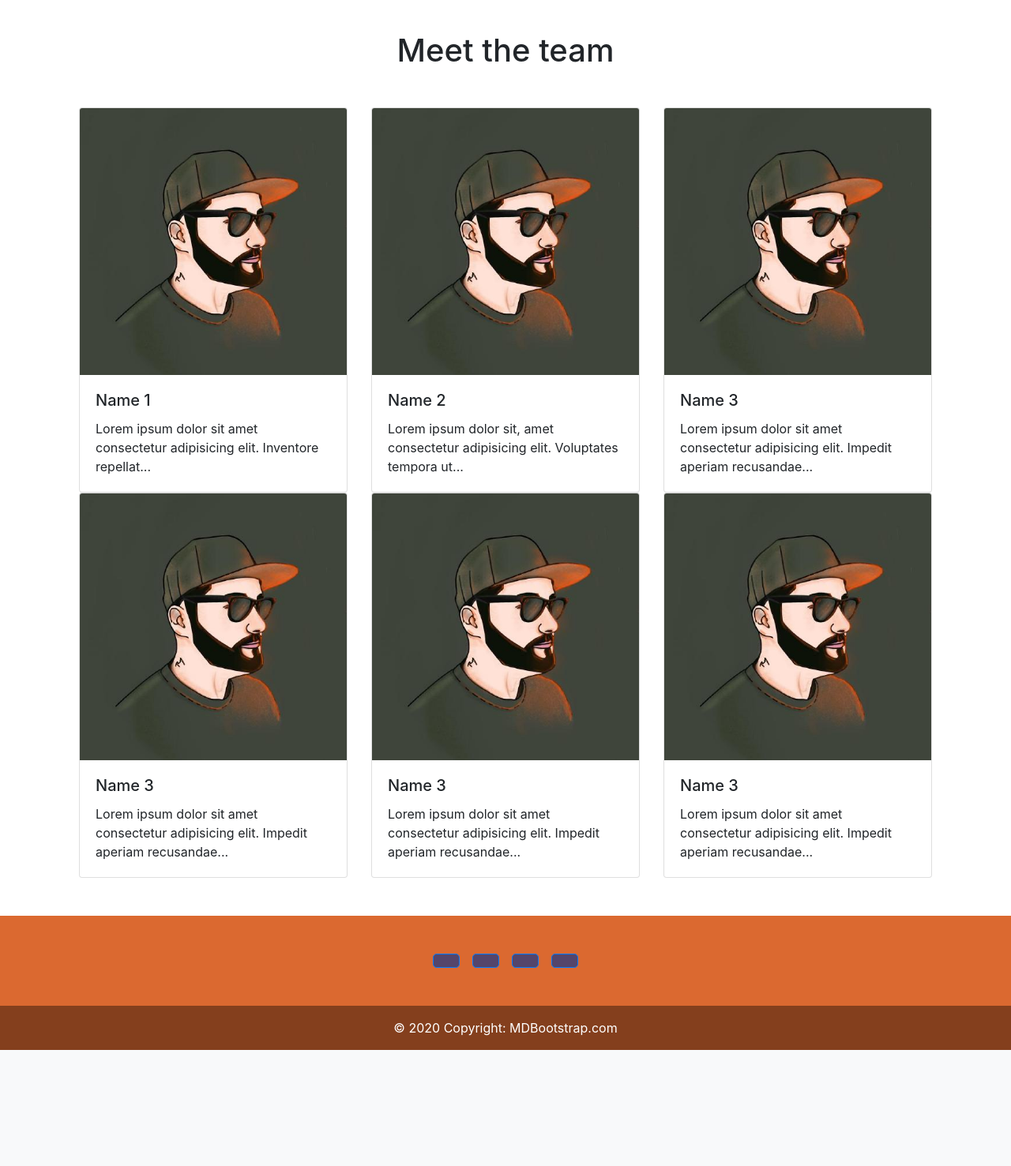
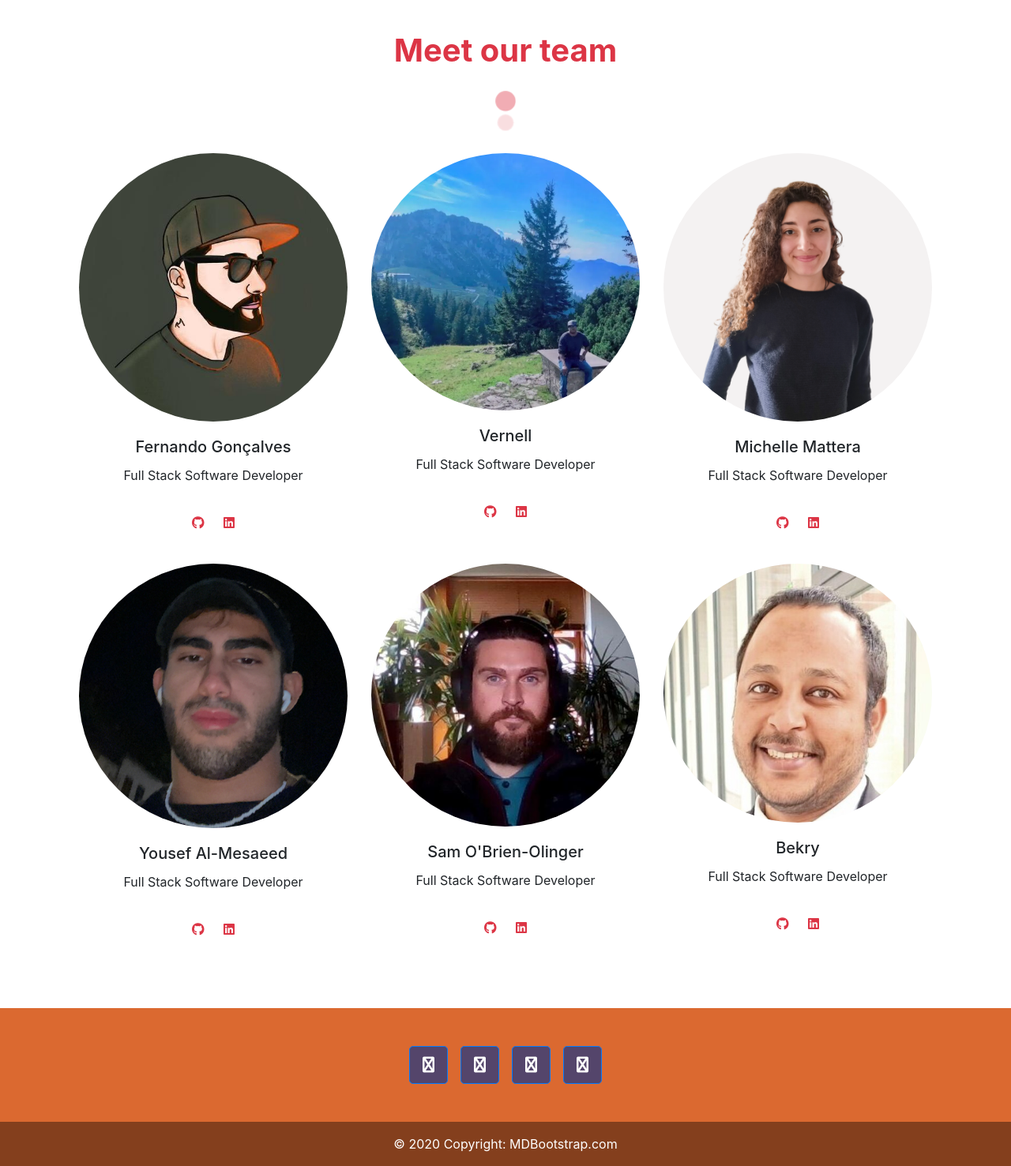
Before and after one commit to VCGithubCode/the-love-bugs, a Django app: page /about/ in a window 1280 px wide. Shown: the part 56-1533 px from the top of the page at 79% size. Before the commit the page ends 1386 px from the top, so only its background shows below. Run offline with Django 3.2, Linux system fonts and the light colour scheme; some libraries are stand-ins or nearby versions.

Commit message:
Adjusting the about and contact pages

```diff
--- a/home/templates/home/about.html
+++ b/home/templates/home/about.html
@@ -14,83 +14,113 @@
 
 {% block content %}
 <div class="container mt-5 mb-6 text-center">
-  <h1>Meet the team</h1>
+  <h1 class="text-danger section-title h1-responsive font-weight-bold text-center my-4">Meet our team</h1><div class="spinner-grow text-danger" role="status">
+    <span class="sr-only">Loading...</span><div class="spinner-grow text-danger" role="status">
+      <span class="sr-only">Loading...</span>
+    </div><div class="spinner-grow text-danger" role="status">
+  <span class="sr-only">Loading...</span>
+</div>
+  </div>
 </div>
 
 <div class="container mt-5">
   <div class="row row-cols-1 row-cols-sm-2 row-cols-md-3 g-4 move-card-down">
     <!-- Team member 1 -->
     <div class="col">
-      <div class="card">
+      <div class="card border-0">
         <!-- Card content for team member 1 -->
-        <img src="{% static '/images/ava1.jpg' %}" class="card-img-top" alt="...">
+        <img src="{% static '/images/fernando.jpg' %}" class="card-img-top rounded-circle img-fluid" alt="...">
         <div class="card-body">
-          <h5 class="card-title">Name 1</h5>
-          <p class="card-text">Lorem ipsum dolor sit amet consectetur adipisicing elit. Inventore repellat...</p>
+          <h5 class="card-title text-center">Fernando Gonçalves</h5>
+          <p class="card-text text-center">Full Stack Software Developer</p>
+          <div class="card-body text-center">
+            <a href="https://github.com/Goncalves95" class="card-link text-danger" target="_blank"><i class="fa-brands fa-github"></i></a>
+            <a href="https://www.linkedin.com/in/fernando-goncalves2202/" class="card-link text-danger" target="_blank"><i class="fa-brands fa-linkedin"></i></a>
+          </div>
         </div>
       </div>
     </div>
 
     <!-- Team member 2 -->
     <div class="col">
-      <div class="card">
+      <div class="card border-0">
         <!-- Card content for team member 2 -->
-        <img src="{% static '/images/ava1.jpg' %}" class="card-img-top" alt="...">
+        <img src="{% static '/images/vc_githubprofile.webp' %}" class="card-img-top rounded-circle img-fluid" alt="...">
         <div class="card-body">
-          <h5 class="card-title">Name 2</h5>
-          <p class="card-text">Lorem ipsum dolor sit, amet consectetur adipisicing elit. Voluptates tempora ut...</p>
+          <h5 class="card-title text-center">Vernell</h5>
+          <p class="card-text text-center">Full Stack Software Developer</p>
+          <div class="card-body text-center">
+            <a href="https://github.com/vcgithubcode" class="card-link text-danger" target="_blank"><i class="fa-brands fa-github"></i></a>
+            <a href="https://github.com/vcgithubcode" class="card-link text-danger" target="_blank"><i class="fa-brands fa-linkedin"></i></a>
+          </div>
         </div>
       </div>
     </div>
 
     <!-- Team member 3 -->
     <div class="col">
-      <div class="card">
+      <div class="card border-0">
         <!-- Card content for team member 3 -->
-        <img src="{% static '/images/ava1.jpg' %}" class="card-img-top" alt="...">
+        <img src="{% static '/images/michelle.png' %}" class="card-img-top rounded-circle img-fluid" alt="...">
         <div class="card-body">
-          <h5 class="card-title">Name 3</h5>
-          <p class="card-text">Lorem ipsum dolor sit amet consectetur adipisicing elit. Impedit aperiam recusandae...</p>
+          <h5 class="card-title text-center">Michelle Mattera</h5>
+          <p class="card-text text-center">Full Stack Software Developer</p>
+          <div class="card-body text-center">
+            <a href="https://github.com/michmattera" class="card-link text-danger" target="_blank"><i class="fa-brands fa-github"></i></a>
+            <a href="https://www.linkedin.com/in/michelle-mattera-a5283019b/" class="card-link text-danger" target="_blank"><i class="fa-brands fa-linkedin"></i></a>
+          </div>
         </div>
       </div>
     </div>
 
-    <!-- Repeat the structure for additional team members -->
     <!-- Team member 4 -->
     <div class="col">
-      <div class="card">
+      <div class="card border-0">
         <!-- Card content for team member 3 -->
-        <img src="{% static '/images/ava1.jpg' %}" class="card-img-top" alt="...">
+        <img src="{% static '/images/yousef.png' %}" class="card-img-top rounded-circle img-fluid" alt="...">
         <div class="card-body">
-          <h5 class="card-title">Name 3</h5>
-          <p class="card-text">Lorem ipsum dolor sit amet consectetur adipisicing elit. Impedit aperiam recusandae...</p>
+          <h5 class="card-title text-center">Yousef Al-Mesaeed</h5>
+          <p class="card-text text-center">Full Stack Software Developer</p>
+          <div class="card-body text-center">
+            <a href="https://github.com/yousefalm1" class="card-link text-danger" target="_blank"><i class="fa-brands fa-github"></i></a>
+            <a href="https://github.com/yousefalm1" class="card-link text-danger" target="_blank"><i class="fa-brands fa-linkedin"></i></a>
+          </div>
         </div>
       </div>
     </div>
 
     <!-- Team member 5 -->
     <div class="col">
-      <div class="card">
+      <div class="card border-0">
         <!-- Card content for team member 3 -->
-        <img src="{% static '/images/ava1.jpg' %}" class="card-img-top" alt="...">
+        <img src="{% static '/images/sam.png' %}" class="card-img-top rounded-circle img-fluid" alt="...">
         <div class="card-body">
-          <h5 class="card-title">Name 3</h5>
-          <p class="card-text">Lorem ipsum dolor sit amet consectetur adipisicing elit. Impedit aperiam recusandae...</p>
+          <h5 class="card-title text-center">Sam O'Brien-Olinger</h5>
+          <p class="card-text text-center">Full Stack Software Developer</p>
+          <div class="card-body text-center">
+            <a href="https://www.linkedin.com/in/sam-o-brien-olinger-b658283a/" class="card-link text-danger" target="_blank"><i class="fa-brands fa-github"></i></a>
+            <a href="https://github.com/SamOBrienOlinger" class="card-link text-danger" target="_blank"><i class="fa-brands fa-linkedin"></i></a>
+          </div>
         </div>
       </div>
     </div>
 
     <!-- Team member 6 -->
     <div class="col">
-      <div class="card">
-        <img src="{% static '/images/ava1.jpg' %}" class="card-img-top" alt="...">
+      <div class="card border-0">
+        <img src="{% static '/images/bekry.png' %}" class="card-img-top rounded-circle img-fluid" alt="...">
         <div class="card-body">
-          <h5 class="card-title">Name 3</h5>
-          <p class="card-text">Lorem ipsum dolor sit amet consectetur adipisicing elit. Impedit aperiam recusandae...</p>
+          <h5 class="card-title text-center">Bekry</h5>
+          <p class="card-text text-center">Full Stack Software Developer</p>
+          <div class="card-body text-center">
+            <a href="https://github.com/bky201" class="card-link text-danger" target="_blank"><i class="fa-brands fa-github"></i></a>
+            <a href="https://github.com/bky201" class="card-link text-danger" target="_blank"><i class="fa-brands fa-linkedin"></i></a>
+          </div>
         </div>
       </div>
     </div>
   </div>
+  <script src="https://kit.fontawesome.com/049d55f482.js" crossorigin="anonymous"></script>
 </div>
 
 {% endblock %}
```
Also changed, not shown: home/templates/home/contact.html (+13 -16 lines), miles_and_smiles/settings.py (+0 -53 lines), home/migrations/0004_alter_profile_status.py (added), static/images/avatar1.png (renamed from static/images/avatar-3814049_1280.png), static/images/bekry.png (added), static/images/fernando.jpg (renamed from static/images/ava1.jpg), static/images/michelle.png (added), static/images/sam.png (added), static/images/yousef.png (added).
